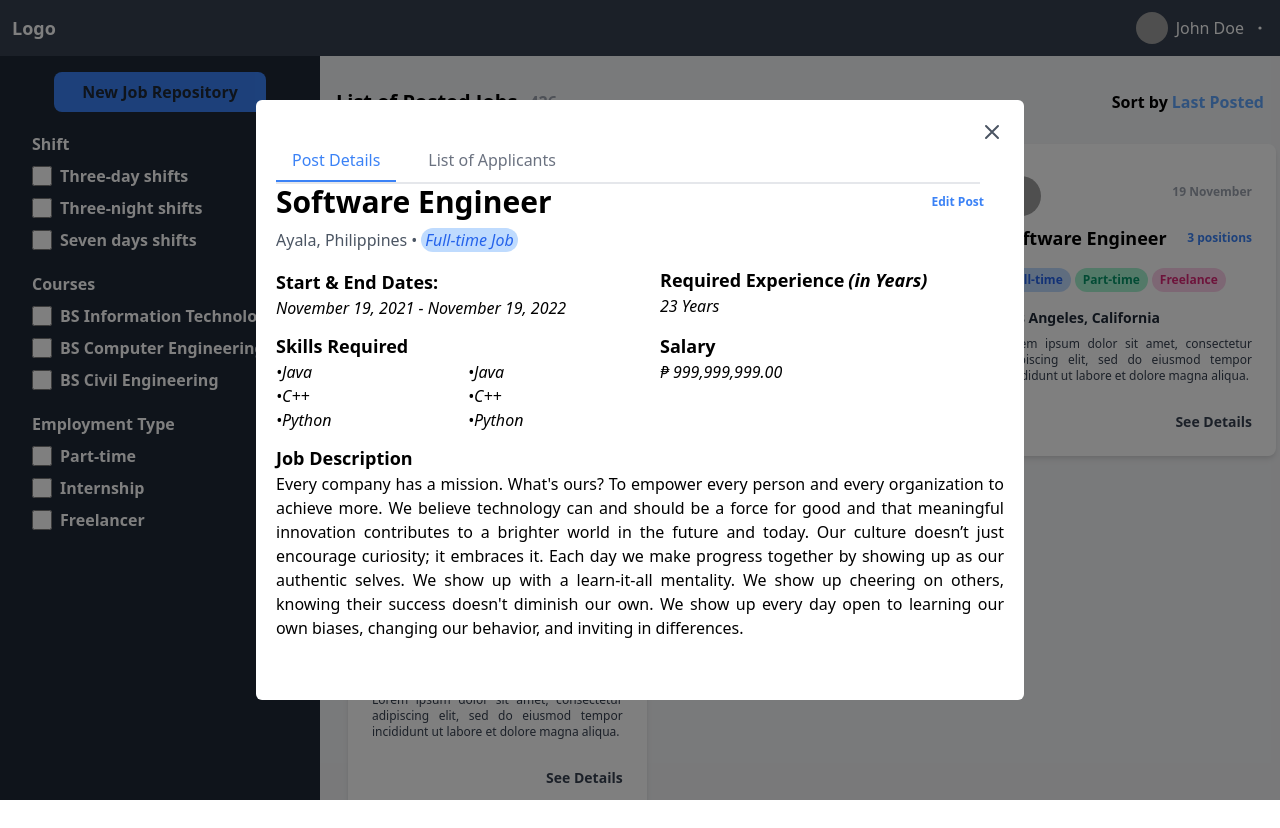
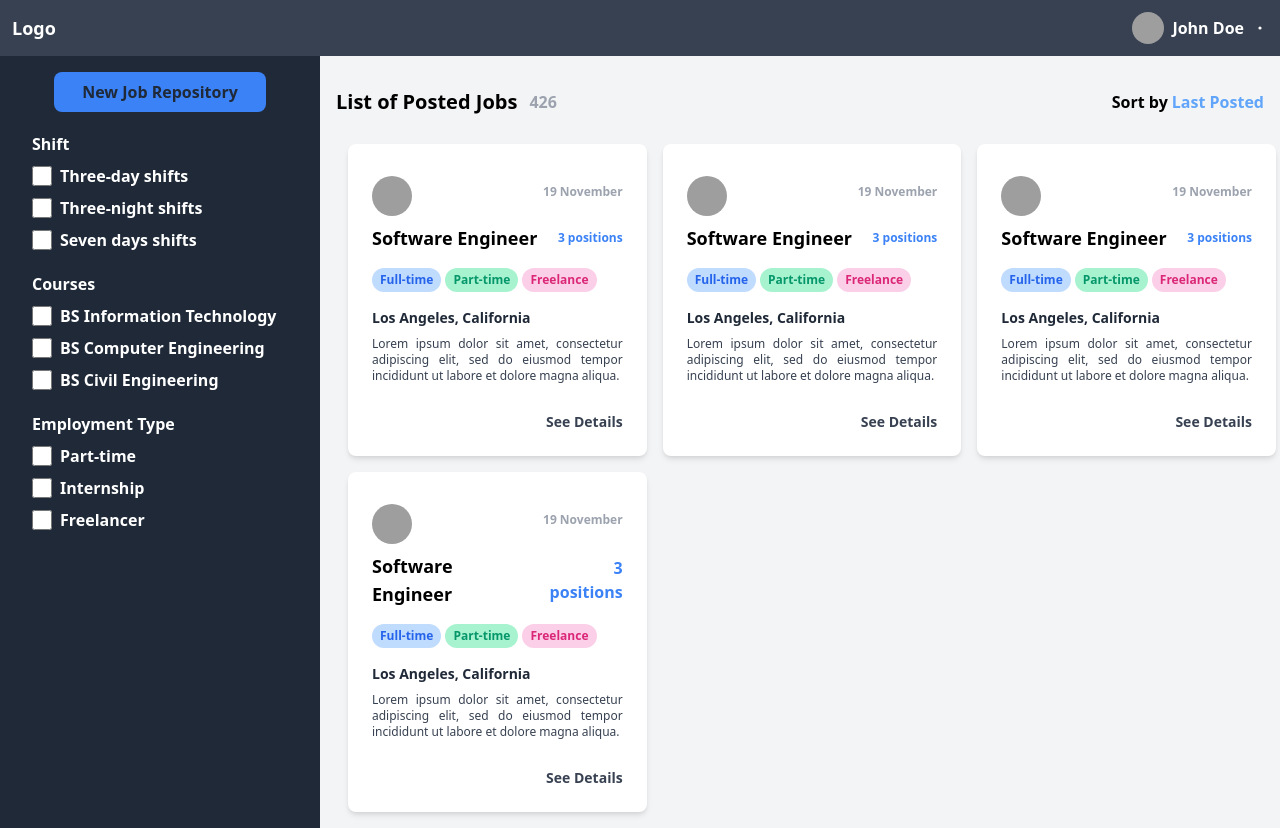
Before and after one commit to rykagene/django-project, a Django app: template Venari_portal/venari/templates/company_dashboard.html in a window 1280 px wide. Before the commit the page ends 800 px from the top, so only its background shows below. Run offline with Django 4.2, Linux system fonts and the light colour scheme; the template is opened without the code that fills it, so the values that code supplies are empty; grey boxes are pictures that could not be loaded.

Commit message:
Fixed modal.

```diff
--- a/Venari_portal/venari/templates/company_dashboard.html
+++ b/Venari_portal/venari/templates/company_dashboard.html
@@ -6,9 +6,8 @@
     <title>Your Website</title>
     <!-- Include the Tailwind CSS stylesheet -->
     <link href="https://cdn.jsdelivr.net/npm/tailwindcss@2.2.19/dist/tailwind.min.css" rel="stylesheet">
-    <link href="db.css" rel="stylesheet">
 
-    <script defer src="scr.js"></script>
+
 </head>
 <body class="bg-gray-100">
 
@@ -27,7 +26,7 @@
             <!-- Profile Image/Button -->
             <button class="flex items-center text-white dropdown-button">
                 <img src="imgs/dp.png" alt="Profile Image" class="w-8 h-8 rounded-full mr-2">
-                <span class="hidden sm:inline-block">John Doe</span>
+                <span class="hidden sm:inline-block font-semibold">John Doe</span>
                 <svg class="w-4 h-4 fill-current ml-2" xmlns="http://www.w3.org/2000/svg" viewBox="0 0 20 20"><path d="M10 12a2 2 0 100-4 2 2 0 000 4z"/></svg>
             </button>
 
@@ -167,13 +166,13 @@
 
                     <!-- Buttons -->
                     <div class="flex justify-center">
-                        <button id="openModalButton" class="font-semibold text-gray-700 ml-auto mt-3 text-xs sm:text-sm">See Details</button>
+                        <button class="seeDetailsBtn font-semibold text-gray-700 ml-auto mt-3 text-xs sm:text-sm">See Details</button>
 
                         <!-- MODAL -->
-                        <div id="myModal" class="fixed inset-0 bg-black bg-opacity-50 flex items-center justify-center HIDDEN">
+                        <div id="myModal" class="fixed inset-0 bg-black bg-opacity-50 flex items-center justify-center hidden">
                             <div id="con" class="h-3/4 w-3/5 bg-white rounded-md p-5 overflow-auto">
                                 <!-- Close Button -->
-                                <button id="closeModalButton" class="float-right text-gray-600 hover:text-gray-800">
+                                <button id="closeBtn" class="float-right text-gray-600 hover:text-gray-800">
                                     <svg class="h-6 w-6" fill="none" stroke="currentColor" viewBox="0 0 24 24"
                                     xmlns="http://www.w3.org/2000/svg">
                                     <path stroke-linecap="round" stroke-linejoin="round" stroke-width="2" d="M6 18L18 6M6 6l12 12"></path>
@@ -365,21 +364,6 @@
                                     </div>
                                 </div>
 
-
-
-                                <script>
-                                    document.getElementById('tab1').addEventListener('click', function() {
-                                        document.getElementById('tab1Content').classList.remove('hidden');
-                                        document.getElementById('tab2Content').classList.add('hidden');
-                                    });
-
-                                    document.getElementById('tab2').addEventListener('click', function() {
-                                        document.getElementById('tab2Content').classList.remove('hidden');
-                                        document.getElementById('tab1Content').classList.add('hidden');
-                                    });
-                                </script>
-
-
                             </div>
 
 
@@ -424,7 +408,7 @@
 
                     <!-- Buttons -->
                     <div class="flex justify-center">
-                        <button class="font-semibold text-gray-700 ml-auto mt-3 text-xs sm:text-sm">See Details</button>
+                        <button class="seeDetailsBtn font-semibold text-gray-700 ml-auto mt-3 text-xs sm:text-sm">See Details</button>
                     </div>
                 </div>
 
@@ -462,7 +446,7 @@
 
                     <!-- Buttons -->
                     <div class="flex justify-center">
-                        <button class="font-semibold text-gray-700 ml-auto mt-3 text-xs sm:text-sm">See Details</button>
+                        <button class="seeDetailsBtn font-semibold text-gray-700 ml-auto mt-3 text-xs sm:text-sm">See Details</button>
                     </div>
                 </div>
 
@@ -500,7 +484,7 @@
 
                     <!-- Buttons -->
                     <div class="flex justify-center">
-                        <button class="font-semibold text-gray-700 ml-auto mt-3 text-xs sm:text-sm">See Details</button>
+                        <button class="seeDetailsBtn font-semibold text-gray-700 ml-auto mt-3 text-xs sm:text-sm">See Details</button>
                     </div>
                 </div>
 
@@ -510,6 +494,66 @@
 
 
 
+                <script>
+                    // dropdown fnction in profile
+                    document.addEventListener('DOMContentLoaded', function() {
+                        // JavaScript to toggle the visibility of the dropdown
+                        document.addEventListener('click', function(event) {
+                            var dropdown = document.querySelector('.dropdown-content');
+                            var button = document.querySelector('.dropdown-button');
+
+                            if (button && dropdown && (button.contains(event.target) || dropdown.contains(event.target))) {
+                                dropdown.classList.toggle('hidden');
+                            } else if (dropdown && !dropdown.classList.contains('hidden')) {
+                                dropdown.classList.add('hidden');
+                            }
+                        });
+                    });
+
+                    // open and close function for the modal in see details button
+                    const seeDetailsBtns = document.querySelectorAll('.seeDetailsBtn');
+                    const closeBtn = document.getElementById('closeBtn');
+                    const modal = document.getElementById('myModal');
+
+                    seeDetailsBtns.forEach(btn => {
+                        btn.addEventListener('click', () => {
+                            modal.classList.remove('hidden');
+                        });
+                    });
+
+                    closeBtn.addEventListener('click', () => {
+                        modal.classList.add('hidden');
+                        // Show tab1Content and hide tab2Content when the modal is closed
+                        document.getElementById('tab1Content').classList.remove('hidden');
+                        document.getElementById('tab2Content').classList.add('hidden');
+                    });
+
+                        //adjust color for active tab title
+                        document.getElementById('tab1').addEventListener('click', function() {
+                            document.getElementById('tab1').classList.add('border-blue-500', 'text-blue-500');
+                            document.getElementById('tab1').classList.remove('border-transparent', 'text-gray-500');
+                            document.getElementById('tab2').classList.add('border-transparent', 'text-gray-500');
+                            document.getElementById('tab2').classList.remove('border-blue-500', 'text-blue-500');
+                        });
+
+                        document.getElementById('tab2').addEventListener('click', function() {
+                            document.getElementById('tab2').classList.add('border-blue-500', 'text-blue-500');
+                            document.getElementById('tab2').classList.remove('border-transparent', 'text-gray-500');
+                            document.getElementById('tab1').classList.add('border-transparent', 'text-gray-500');
+                            document.getElementById('tab1').classList.remove('border-blue-500', 'text-blue-500');
+                        });
+
+                        //for modification of presented tabs in modal
+                        document.getElementById('tab1').addEventListener('click', function() {
+                            document.getElementById('tab1Content').classList.remove('hidden');
+                            document.getElementById('tab2Content').classList.add('hidden');
+                        });
+
+                        document.getElementById('tab2').addEventListener('click', function() {
+                            document.getElementById('tab2Content').classList.remove('hidden');
+                            document.getElementById('tab1Content').classList.add('hidden');
+                        });
+                </script>
 
 
 
```
